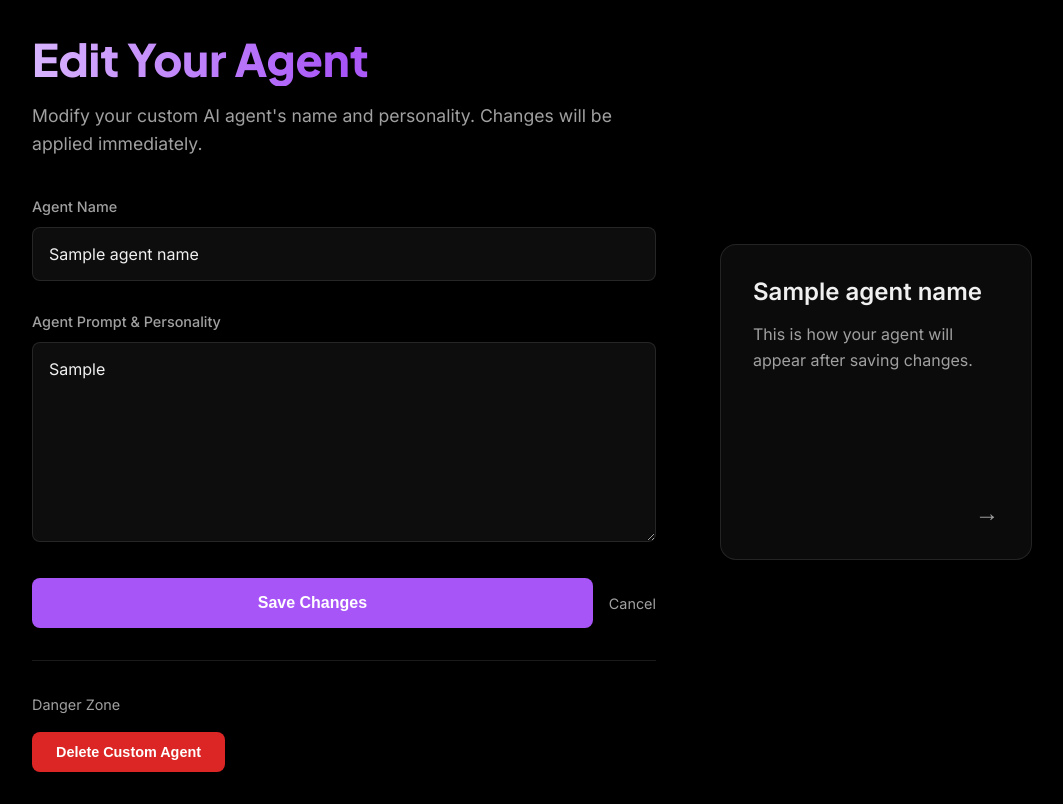
After one commit to Jenith2109/DreamLine, a Flask app: template templates/edit_custom_agent.html in a window 1280 px wide. The commit adds this page. Shown: the whole page, without its empty margins (108-1171 px from the left). Run offline with Flask 3, Linux system fonts and the light colour scheme; the template is opened without the code that fills it: most values are stand-ins (such as "Sample title", 1, 10 or a date in 2020).

Commit message:
Add edit and remove functionality for custom agents with beautiful UI and confirmation dialogs

```diff
--- a/app.py
+++ b/app.py
@@ -251,6 +251,51 @@ def custom_agent():
 
     return render_template("custom_agent.html", agent_name=agent_name, agent_prompt=agent_prompt)
 
+@app.route("/edit-custom-agent", methods=["GET", "POST"])
+def edit_custom_agent():
+    if "user" not in session:
+        return redirect(url_for("login"))
+
+    user_id = get_or_create_user(session["user"].get("name", "User"))
+    conn = sqlite3.connect('dip_users.db')
+    c = conn.cursor()
+
+    if request.method == "POST":
+        agent_name = request.form.get("agent_name", "Custom Agent")
+        agent_prompt = request.form.get("agent_prompt", "")
+        c.execute("UPDATE users SET custom_agent_name = ?, custom_prompt = ? WHERE id = ?", (agent_name, agent_prompt, user_id))
+        conn.commit()
+        conn.close()
+        return redirect(url_for('index'))
+
+    c.execute("SELECT custom_agent_name, custom_prompt FROM users WHERE id = ?", (user_id,))
+    custom_agent_data = c.fetchone()
+    conn.close()
+
+    if not custom_agent_data or not custom_agent_data[0] or not custom_agent_data[1]:
+        return redirect(url_for('custom_agent'))
+
+    agent_name = custom_agent_data[0]
+    agent_prompt = custom_agent_data[1]
+
+    return render_template("edit_custom_agent.html", agent_name=agent_name, agent_prompt=agent_prompt)
+
+@app.route("/remove-custom-agent", methods=["POST"])
+def remove_custom_agent():
+    if "user" not in session:
+        return redirect(url_for("login"))
+
+    user_id = get_or_create_user(session["user"].get("name", "User"))
+    conn = sqlite3.connect('dip_users.db')
+    c = conn.cursor()
+
+    # Clear the custom agent data
+    c.execute("UPDATE users SET custom_agent_name = NULL, custom_prompt = NULL WHERE id = ?", (user_id,))
+    conn.commit()
+    conn.close()
+
+    return redirect(url_for('index'))
+
 @app.route("/chat", methods=["GET", "POST"])
 def chat():
     if "user" not in session:
--- /dev/null
+++ b/templates/edit_custom_agent.html
@@ -0,0 +1,289 @@
+<!DOCTYPE html>
+<html lang="en">
+<head>
+    <title>Dreamline - Edit Your Agent</title>
+    <meta charset="UTF-8">
+    <meta name="viewport" content="width=device-width, initial-scale=1.0">
+    <link rel="preconnect" href="https://fonts.googleapis.com">
+    <link rel="preconnect" href="https://fonts.gstatic.com" crossorigin>
+    <link href="https://fonts.googleapis.com/css2?family=Inter:wght@400;500;600;700&family=Plus+Jakarta+Sans:wght@700;800&display=swap" rel="stylesheet">
+    <style>
+        :root {
+            --bg: #000000;
+            --primary-glow: radial-gradient(circle at 25% 35%, #6366f1 0%, transparent 40%), radial-gradient(circle at 75% 65%, #a855f7 0%, transparent 40%);
+            --secondary-glow: radial-gradient(circle at 80% 20%, #ec4899 0%, transparent 35%);
+            --border-color: rgba(255, 255, 255, 0.1);
+            --text-primary: #f0f0f0;
+            --text-secondary: #a0a0a0;
+            --card-bg: rgba(22, 22, 22, 0.5);
+            --input-bg: rgba(255, 255, 255, 0.05);
+            --button-bg: #a855f7;
+            --button-hover-bg: #9333ea;
+            --danger-bg: #dc2626;
+            --danger-hover-bg: #b91c1c;
+        }
+
+        @keyframes move-glow {
+            0% { background-position: 0% 50%; }
+            50% { background-position: 100% 50%; }
+            100% { background-position: 0% 50%; }
+        }
+
+        @keyframes fade-in-up {
+            from { opacity: 0; transform: translateY(20px); }
+            to { opacity: 1; transform: translateY(0); }
+        }
+
+        body {
+            font-family: 'Inter', sans-serif;
+            background-color: var(--bg);
+            color: var(--text-primary);
+            margin: 0;
+            padding: 0;
+            min-height: 100vh;
+            display: flex;
+            align-items: center;
+            justify-content: center;
+        }
+
+        .background-glow {
+            position: fixed;
+            top: 0;
+            left: 0;
+            width: 100%;
+            height: 100%;
+            z-index: -1;
+            background: var(--bg) var(--primary-glow), var(--secondary-glow);
+            background-size: 300% 300%;
+            animation: move-glow 30s ease-in-out infinite;
+            filter: blur(100px);
+        }
+
+        .container {
+            width: 100%;
+            max-width: 1000px;
+            margin: 0 auto;
+            padding: 2rem;
+            z-index: 1;
+        }
+
+        .creator-grid {
+            display: grid;
+            grid-template-columns: 2fr 1fr;
+            gap: 4rem;
+            align-items: center;
+            opacity: 0;
+            animation: fade-in-up 0.8s 0.2s ease-out forwards;
+        }
+
+        .form-content h1 {
+            font-family: 'Plus Jakarta Sans', sans-serif;
+            font-size: clamp(2rem, 5vw, 2.8rem);
+            font-weight: 800;
+            line-height: 1.2;
+            margin: 0 auto 1rem auto;
+            background: linear-gradient(90deg, #d8b4fe, #a855f7, #f0abfc);
+            -webkit-background-clip: text;
+            -webkit-text-fill-color: transparent;
+        }
+
+        .form-content p {
+            font-size: 1.1rem;
+            color: var(--text-secondary);
+            margin: 0 auto 2.5rem auto;
+            line-height: 1.6;
+        }
+
+        .form-group {
+            margin-bottom: 2rem;
+        }
+
+        .form-group label {
+            display: block;
+            font-size: 0.9rem;
+            font-weight: 500;
+            color: var(--text-secondary);
+            margin-bottom: 0.75rem;
+        }
+
+        .form-input, .form-textarea {
+            width: 100%;
+            background-color: var(--input-bg);
+            border: 1px solid var(--border-color);
+            border-radius: 8px;
+            padding: 1rem;
+            font-size: 1rem;
+            color: var(--text-primary);
+            font-family: 'Inter', sans-serif;
+            transition: border-color 0.2s, box-shadow 0.2s;
+            box-sizing: border-box;
+        }
+
+        .form-input:focus, .form-textarea:focus {
+            outline: none;
+            border-color: var(--button-bg);
+            box-shadow: 0 0 0 2px rgba(168, 85, 247, 0.4);
+        }
+
+        .form-textarea {
+            min-height: 200px;
+            resize: vertical;
+        }
+
+        .button-group {
+            display: flex;
+            gap: 1rem;
+            align-items: center;
+        }
+
+        .submit-btn {
+            display: inline-block;
+            flex-grow: 1;
+            padding: 1rem 2rem;
+            font-size: 1rem;
+            font-weight: 600;
+            color: white;
+            background-color: var(--button-bg);
+            border: none;
+            border-radius: 8px;
+            text-decoration: none;
+            cursor: pointer;
+            transition: background-color 0.2s ease;
+            text-align: center;
+        }
+
+        .submit-btn:hover {
+            background-color: var(--button-hover-bg);
+        }
+
+        .danger-btn {
+            background-color: var(--danger-bg);
+            color: white;
+            padding: 0.75rem 1.5rem;
+            border: none;
+            border-radius: 8px;
+            font-size: 0.9rem;
+            font-weight: 600;
+            cursor: pointer;
+            transition: background-color 0.2s ease;
+        }
+
+        .danger-btn:hover {
+            background-color: var(--danger-hover-bg);
+        }
+
+        .back-link {
+            color: var(--text-secondary);
+            text-decoration: none;
+            font-size: 0.9rem;
+        }
+
+        .back-link:hover {
+            color: var(--text-primary);
+        }
+
+        /* Preview Card Styles */
+        .preview-pane {
+            perspective: 1500px;
+        }
+
+        .agent-card-preview {
+            background: var(--card-bg);
+            border: 1px solid var(--border-color);
+            border-radius: 16px;
+            padding: 2rem;
+            text-decoration: none;
+            color: var(--text-bright);
+            display: flex;
+            flex-direction: column;
+            text-align: left;
+            backdrop-filter: blur(20px);
+            box-shadow: 0 4px 20px rgba(0, 0, 0, 0.2);
+            transition: transform 0.4s ease;
+            height: 250px;
+            justify-content: space-between;
+        }
+
+        .agent-name-preview {
+            font-size: 1.5rem;
+            font-weight: 600;
+            color: var(--text-primary);
+            word-break: break-all;
+        }
+
+        .agent-description-preview {
+            font-size: 1rem;
+            color: var(--text-secondary);
+            line-height: 1.6;
+        }
+
+        .arrow-preview {
+            align-self: flex-end;
+            font-size: 1.5rem;
+            color: var(--text-secondary);
+        }
+
+        @media (max-width: 900px) {
+            .creator-grid {
+                grid-template-columns: 1fr;
+            }
+            .preview-pane {
+                display: none;
+            }
+        }
+    </style>
+</head>
+<body>
+    <div class="background-glow"></div>
+    <div class="container">
+        <div class="creator-grid">
+            <div class="form-content">
+                <h1>Edit Your Agent</h1>
+                <p>Modify your custom AI agent's name and personality. Changes will be applied immediately.</p>
+
+                <form method="POST" action="{{ url_for('edit_custom_agent') }}">
+                    <div class="form-group">
+                        <label for="agent_name">Agent Name</label>
+                        <input type="text" id="agent_name" name="agent_name" class="form-input" value="{{ agent_name }}">
+                    </div>
+                    <div class="form-group">
+                        <label for="agent_prompt">Agent Prompt & Personality</label>
+                        <textarea id="agent_prompt" name="agent_prompt" class="form-textarea">{{ agent_prompt }}</textarea>
+                    </div>
+                    <div class="button-group">
+                        <button type="submit" class="submit-btn">Save Changes</button>
+                        <a href="{{ url_for('index') }}" class="back-link">Cancel</a>
+                    </div>
+                </form>
+
+                <form method="POST" action="{{ url_for('remove_custom_agent') }}" style="margin-top: 2rem; padding-top: 2rem; border-top: 1px solid var(--border-color);">
+                    <p style="color: var(--text-secondary); margin-bottom: 1rem; font-size: 0.9rem;">Danger Zone</p>
+                    <button type="submit" class="danger-btn" onclick="return confirm('Are you sure you want to delete your custom agent? This action cannot be undone.')">Delete Custom Agent</button>
+                </form>
+            </div>
+            <div class="preview-pane">
+                <div class="agent-card-preview">
+                    <div>
+                        <div id="agent-name-preview" class="agent-name-preview">{{ agent_name }}</div>
+                        <p class="agent-description-preview">This is how your agent will appear after saving changes.</p>
+                    </div>
+                    <div class="arrow-preview">→</div>
+                </div>
+            </div>
+        </div>
+    </div>
+    <script>
+        document.addEventListener('DOMContentLoaded', () => {
+            const agentNameInput = document.getElementById('agent_name');
+            const agentNamePreview = document.getElementById('agent-name-preview');
+
+            function updatePreview() {
+                const name = agentNameInput.value.trim();
+                agentNamePreview.textContent = name ? name : 'Your Agent Name';
+            }
+
+            agentNameInput.addEventListener('input', updatePreview);
+        });
+    </script>
+</body>
+</html>
```
Also changed, not shown: templates/landing.html (+78 -15 lines).
